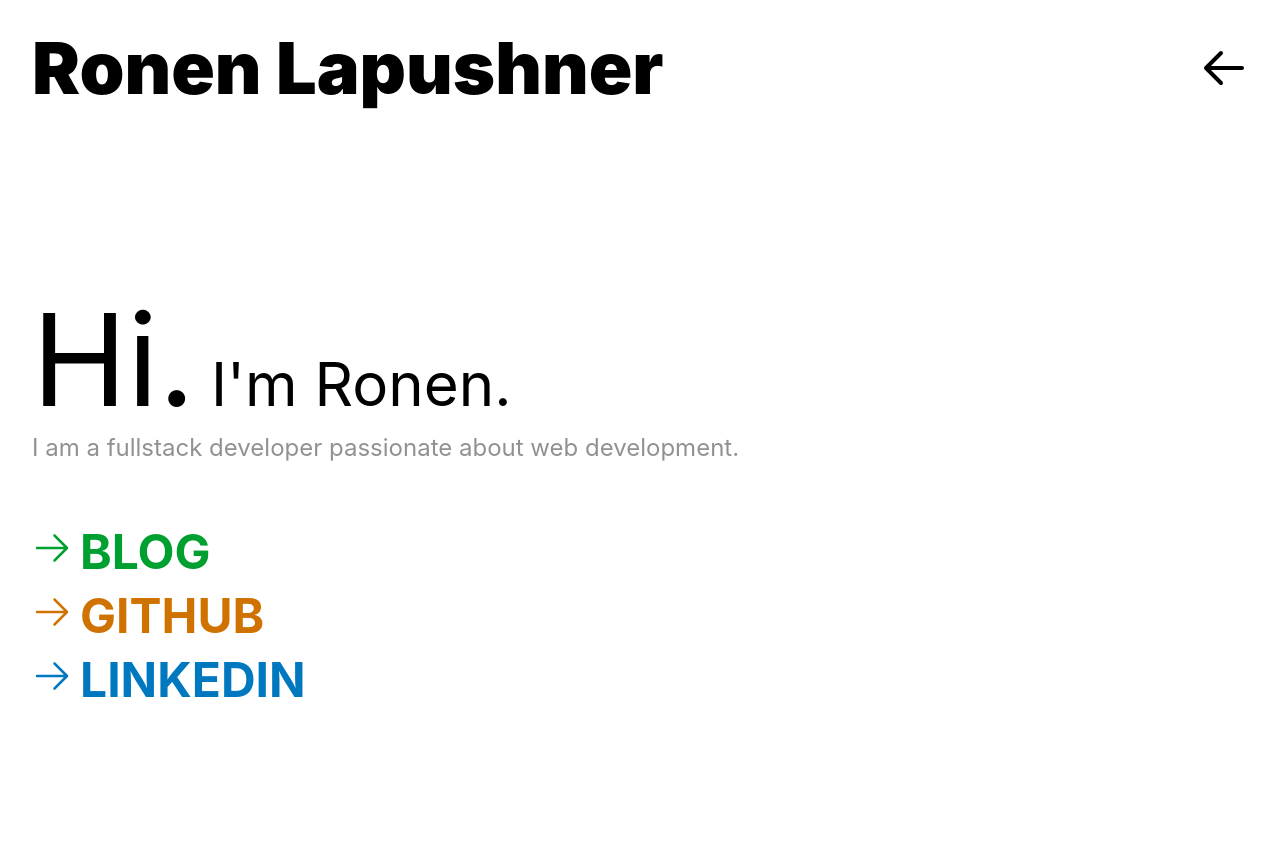
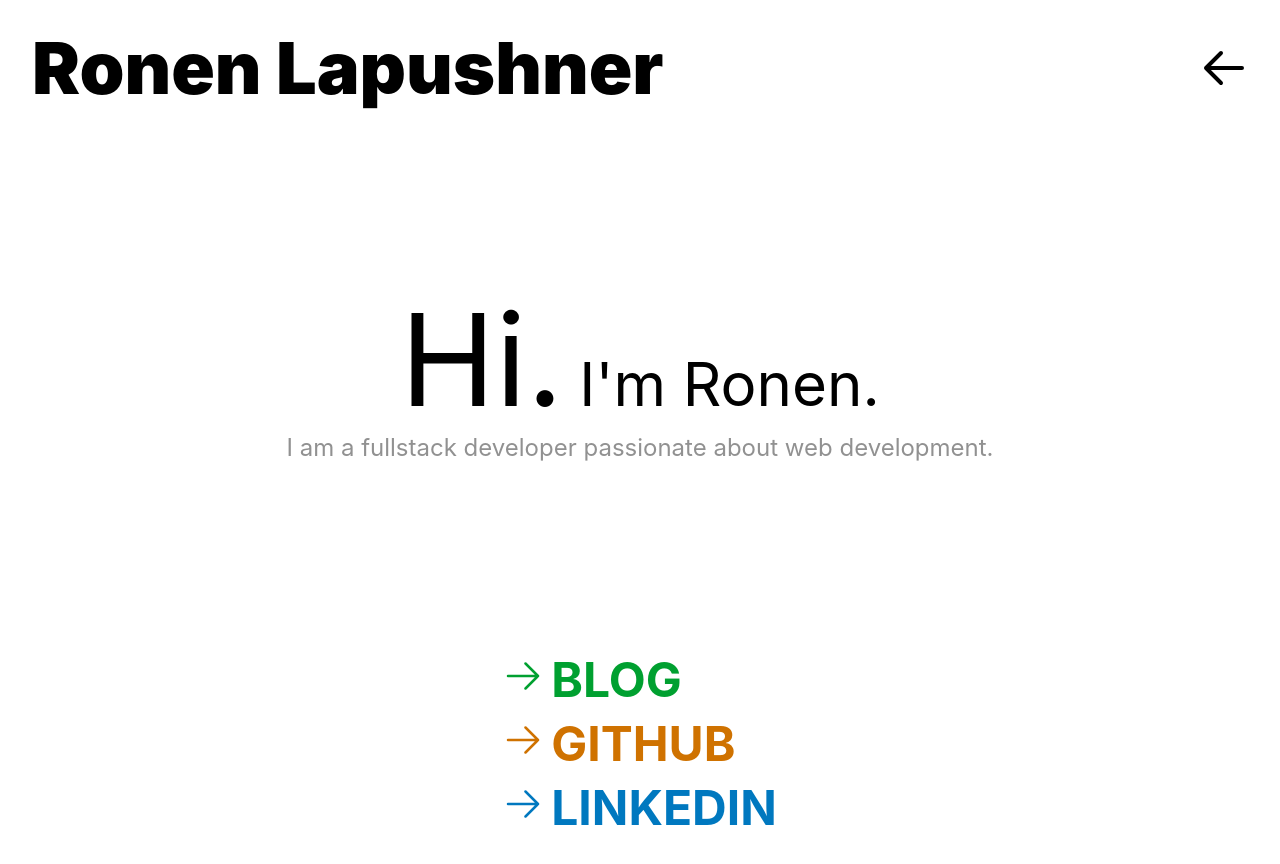
Before and after one commit to ronen25/ronen.xyz, an Astro site: page / in a window 1280 px wide. Before the commit the page ends 800 px from the top, so only its background shows below. Built offline with nearby package versions, Linux system fonts and the light colour scheme; Astro itself is replaced by a stand-in of ours.

Commit message:
Code refactor and design fixes

```diff
--- a/src/components/AboutMe.astro
+++ b/src/components/AboutMe.astro
@@ -1,7 +1,7 @@
-<div class='flex flex-col'>
+<div class='flex flex-col md:items-center'>
   <div class='flex flex-col sm:flex-row items-baseline'>
     <span class='text-9xl items-baseline'>Hi.</span>
-    <span class='text-4xl sm:text-6xl pl-4'>I'm Ronen.</span>
+    <span class='text-4xl sm:text-6xl sm:pl-2 md:pl-4'>I'm Ronen.</span>
   </div>
 
   <div class='text-lg sm:text-2xl text-zurich-gray mt-2'>
--- a/src/components/NavBar.astro
+++ b/src/components/NavBar.astro
@@ -16,7 +16,7 @@
         stroke-linejoin='round'
         d='M13.5 4.5L21 12m0 0l-7.5 7.5M21 12H3'></path>
     </svg>
-    Blog</a
+     Blog</a
   >
   <a
     href='https://github.com/ronen25'
@@ -35,7 +35,7 @@
         stroke-linejoin='round'
         d='M13.5 4.5L21 12m0 0l-7.5 7.5M21 12H3'></path>
     </svg>
-    Github</a
+     Github</a
   >
   <a
     href='https://www.linkedin.com/in/ronen-lapushner/'
@@ -55,6 +55,6 @@
         d='M13.5 4.5L21 12m0 0l-7.5 7.5M21 12H3'></path>
     </svg>
 
-    LinkedIn</a
+     LinkedIn</a
   >
 </div>
--- a/src/layouts/MainLayout.astro
+++ b/src/layouts/MainLayout.astro
@@ -2,12 +2,6 @@
 import Header from '../components/Header.astro';
 import BaseHead from '../components/BaseHead.astro';
 ---
-
-<script>
-  import { inject } from '@vercel/analytics';
-
-  inject();
-</script>
 
 <html>
   <BaseHead title={'Ronen Lapushner'} description={"Ronen's Website and Blog"} />
--- a/src/pages/index.astro
+++ b/src/pages/index.astro
@@ -2,8 +2,13 @@
 import AboutMe from '../components/AboutMe.astro';
 import NavBar from '../components/NavBar.astro';
 import MainLayout from '../layouts/MainLayout.astro';
-import { inject } from '@vercel/analytics';
 ---
+
+<script>
+  import { inject } from '@vercel/analytics';
+
+  inject();
+</script>
 
 <html lang='en'>
   <head>
@@ -15,12 +20,12 @@ import { inject } from '@vercel/analytics';
   </head>
 
   <MainLayout>
-    <div class='flex flex-col'>
-      <div class='mt-48'>
+    <div class='flex flex-col md:items-center'>
+      <div class='pt-48'>
         <AboutMe />
       </div>
 
-      <div class='mt-16 w-fit'>
+      <div class='pt-16 md:pt-48 w-fit'>
         <NavBar />
       </div>
     </div>
```
